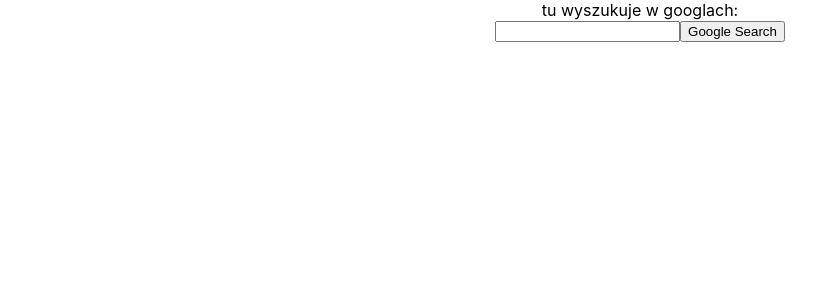
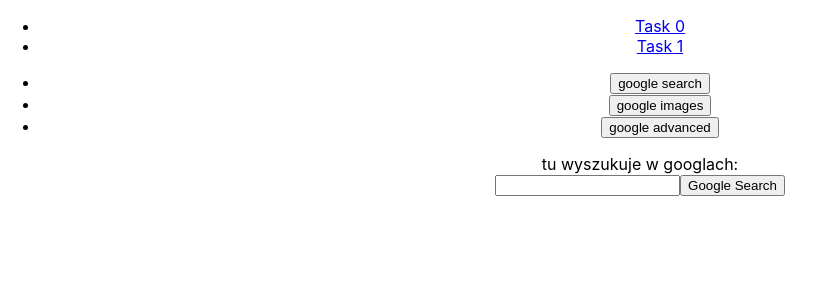
Before and after one commit to CieslakLukasz/myProjects, a React (Create React App) app: page / in a window 1280 px wide. Shown: the top 300 px of the page, without its empty margins (0-825 px from the left). Built offline with nearby package versions, Linux system fonts and the light colour scheme.

Commit message:
navigation

```diff
--- a/src/components/App.js
+++ b/src/components/App.js
@@ -1,10 +1,9 @@
 import React from "react";
-import { HashRouter, Route, Switch } from "react-router-dom";
+import { HashRouter, Route, Switch, NavLink } from "react-router-dom";
 
 import './App.scss';
-import GoogleSearch from './googleSearch/GoogleSearch';
-import GoogleImage from './googleImage/GoogleImage' ;
-import GoogleAdv from './googleAdv/GoogleAdv';
+import Task0 from './task0/Task0';
+
 
 
 
@@ -13,10 +12,16 @@ function App() {
   return (
     <div className="App">
      <HashRouter>
+     <nav>
+        <ul>
+        <li><NavLink exact to="/">Task 0</NavLink></li>
+        <li><NavLink exact to="/task1">Task 1</NavLink></li>
+
+        </ul>
+      </nav>
         <Switch>
-          <Route exact path="/" component={GoogleSearch} />
-          <Route path="/ImageSearch" component={GoogleImage} />
-          <Route path="/AdvancedSearch" component={GoogleAdv} />
+          <Route exact path="/" component={Task0} />
+
          </Switch>
       </HashRouter>
     </div>
--- a/src/components/googleImage/GoogleImage.js
+++ /dev/null
@@ -1,15 +0,0 @@
-import './googleImage.scss';
-
-import React from 'react'
-
-export default function GoogleImage() {
-    return (
-        <div>
-            tutaj wyszukje w google images
-             <form action="https://google.com/search">
-            <input type="text" name="q"/>
-            <input type="submit" value="Google Image Search"/>
-             </form>
-        </div>
-    )
-}
--- /dev/null
+++ b/src/components/task0/Task0.js
@@ -0,0 +1,24 @@
+import React, {useState} from 'react';
+
+import GoogleSearch from './googleSearch/GoogleSearch';
+import GoogleImage from './googleImage/GoogleImage' ;
+import GoogleAdv from './googleAdv/GoogleAdv';
+
+export default function Task0() {
+const [search, setSearch] = useState('search');
+
+const handleClick = (e) => {
+  setSearch(e.target.value)
+}
+
+    return (
+        <div>
+        <ul>
+        <li><button onClick={handleClick} value='search'>google search</button></li>
+        <li><button onClick={handleClick} value='image'>google images</button></li>
+        <li><button onClick={handleClick} value='advanced'>google advanced</button></li>
+        </ul>
+        {search==='search'? <GoogleSearch/> : search==='image' ? <GoogleImage/> : <GoogleAdv/>}
+        </div>
+    )
+}
--- /dev/null
+++ b/src/components/task0/googleImage/GoogleImage.js
@@ -0,0 +1,27 @@
+import './googleImage.scss';
+
+import React, {useState} from 'react'
+
+export default function GoogleImage() {
+    const [search, setSearch] = useState('');
+
+const handleChange = (e) => {
+    setSearch(e.target.value);
+    console.log(search);
+}
+
+const handleClick = (e) => {
+        window.open(`https://google.com/search?tbm=isch&q=${search}`);
+
+    }
+
+    return (
+        <div>
+            tutaj wyszukje w google images
+             <form onSubmit={handleClick}>
+            <input type="text" onChange={handleChange}/>
+          <input type="submit"  value="Google Image Search"/>
+             </form>
+        </div>
+    )
+}
```
Also changed, not shown: src/components/task0/googleAdv/GoogleAdv.js (renamed from src/components/googleAdv/GoogleAdv.js), src/components/task0/googleAdv/googleAdv.scss (added), src/components/task0/googleImage/googleImage.scss (added), src/components/task0/googleSearch/GoogleSearch.js (renamed from src/components/googleSearch/GoogleSearch.js), src/components/task0/googleSearch/googleSearch.scss (added).
